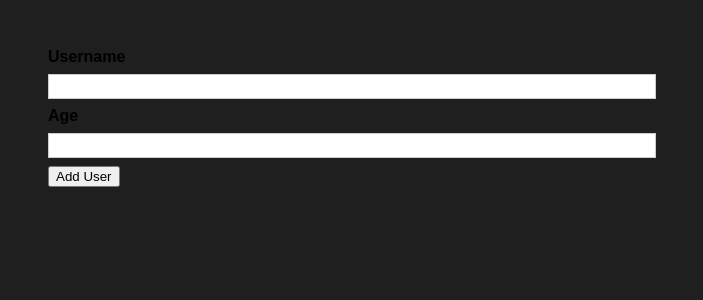
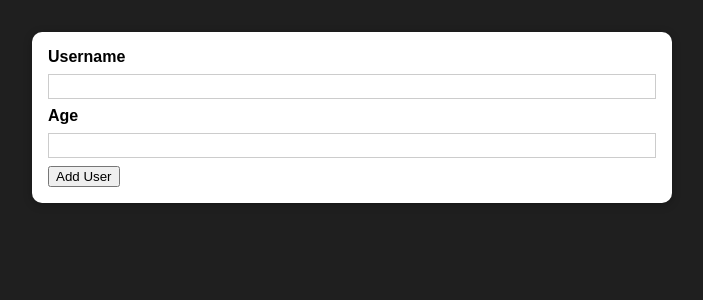
Before and after one commit to Kinshuk3/User-Input-Validator-React, a React (Create React App) app: page / in a window 1280 px wide. Shown: the top 300 px of the page, without its empty margins (288-991 px from the left). Built offline with nearby package versions, Linux system fonts and the light colour scheme.

Commit message:
Added Card wrapper component with CSS

```diff
--- /dev/null
+++ b/src/components/UI/Card.js
@@ -0,0 +1,8 @@
+import classes from "./Card.module.css";
+
+const Card = (props) => {
+  const allClasses = `${props.cssClass} ${classes.card}`;
+  return <div className={allClasses}>{props.children}</div>;
+};
+
+export default Card;
--- /dev/null
+++ b/src/components/UI/Card.module.css
@@ -0,0 +1,5 @@
+.card {
+    background: white;
+    box-shadow: 0 2px 8px rgba(0,0,0,0.26);
+    border-radius: 10px;
+}
--- a/src/components/Users/AddUser.js
+++ b/src/components/Users/AddUser.js
@@ -1,5 +1,6 @@
 import React from "react";
 import classes from "./AddUser.module.css"
+import Card from "../UI/Card";
 
 const formSubmitHandler = (event) => {
   event.preventDefault();
@@ -7,7 +8,8 @@ const formSubmitHandler = (event) => {
 
 const AddUser = (props) => {
   return (
-    <form onSubmit={formSubmitHandler} className={classes.input}>
+    <Card cssClass={classes.input}>
+    <form onSubmit={formSubmitHandler}>
       <label htmlFor="username">Username</label>
       <input type="text" id="username"></input>
 
@@ -16,6 +18,7 @@ const AddUser = (props) => {
 
       <button type="submit">Add User</button>
     </form>
+    </Card>
   );
 };
 
```
